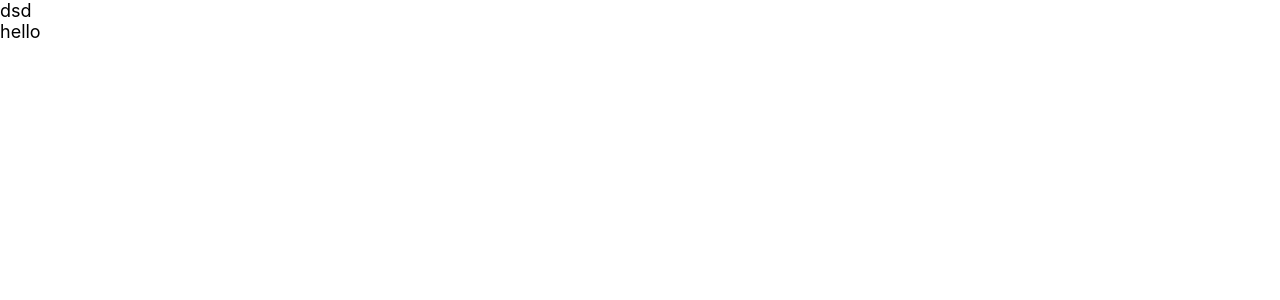
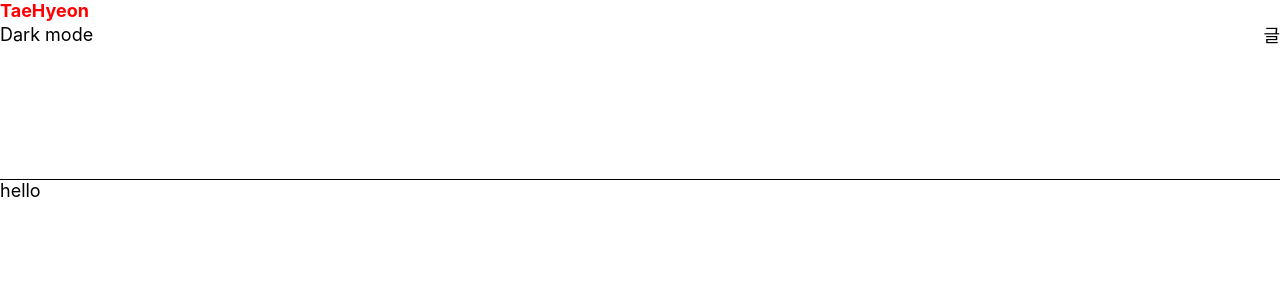
Before and after one commit to th2205/my-blog, a Next.js app: page /post/first in a window 1280 px wide. Shown: the top 300 px of the page. Built offline with nearby package versions, Linux system fonts and the light colour scheme.

Commit message:
Header test

```diff
--- /dev/null
+++ b/components/Header.jsx
@@ -0,0 +1,13 @@
+import style from "./Header.module.scss";
+
+export default function Header() {
+  return (
+    <div className={style.headerContainer}>
+      <h1 className={style.headerTitle}>TaeHyeon</h1>
+      <div className={style.navContiner}>
+        <div>Dark mode</div>
+        <div>글</div>
+      </div>
+    </div>
+  );
+}
--- /dev/null
+++ b/components/Header.module.scss
@@ -0,0 +1,15 @@
+.headerContainer {
+  width: 100%;
+  height: 10rem;
+  border-bottom: 1px solid black;
+}
+
+.headerTitle {
+  color: red;
+}
+
+.navContiner {
+  display: flex;
+  justify-content: space-between;
+  align-items: center;
+}
--- a/components/Header.tsx
+++ /dev/null
@@ -1,3 +0,0 @@
-export default function Header() {
-  return <header>dsd</header>;
-}
--- a/pages/post/first.js
+++ b/pages/post/first.js
@@ -1,5 +1,5 @@
 import Head from "next/head";
-import Header from "../../components/Header.tsx";
+import Header from "../../components/Header.jsx";
 
 export default function First() {
   return (
```
